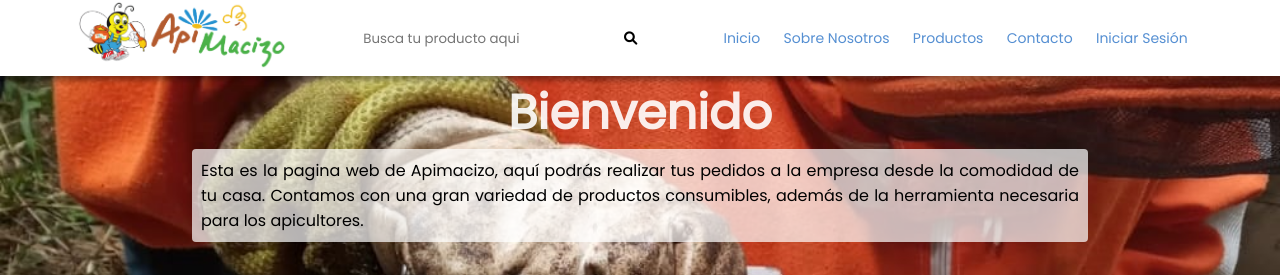
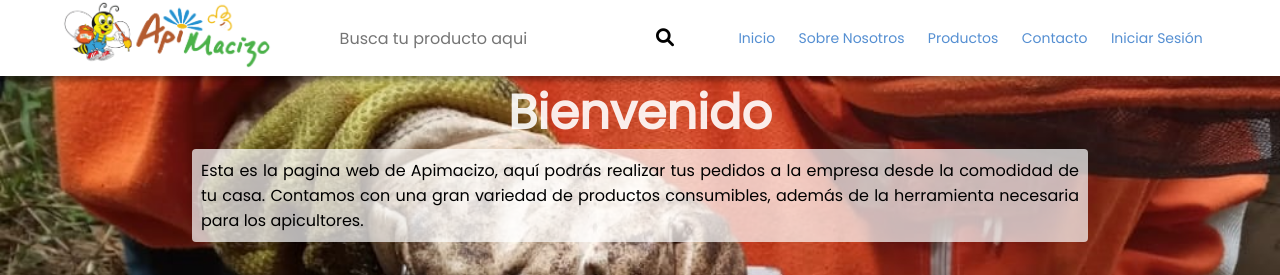
Before and after one commit to jeirf12/Taller4, a PHP site: page / in a window 1280 px wide. Shown: the top 275 px of the page. Run offline with PHP 8.4, Linux system fonts and the light colour scheme.

Commit message:
update css bar search

```diff
--- a/Vista/componentes/navegacion/header.php
+++ b/Vista/componentes/navegacion/header.php
@@ -1,9 +1,14 @@
 <header class="header">
   <div class="logo" ><img src="Vista/css/logo.png" alt="logo" height="70"></div>
   <div class="bar-search">
-    <form id="frm-busqueda" action="?c=producto&a=buscarProducto" method="POST">
-        <input type="text" name="word_search" placeholder="Busca tu producto aqui" >
-        <button name="btn-search" type="submit"><i class="fa-solid fa-magnifying-glass" ></i></button>
+    <form id="frm-busqueda" class="frm-busqueda" action="?c=producto&a=buscarProducto" method="POST">
+        <div class="grupo-busqueda">
+          <input class="input-search" type="text" name="word_search" placeholder="Busca tu producto aqui" >
+          <span class="barra-busqueda"></span>
+        </div>
+        <div>
+          <button name="btn-search" type="submit"><i class="fa-solid fa-magnifying-glass" ></i></button>
+        </div>
     </form>
   </div>
   <div class="header-left">
--- a/Vista/css/style.css
+++ b/Vista/css/style.css
@@ -88,6 +88,8 @@ a {
 
 .bar-search > .frm-busqueda {
   width: 100%;
+  display: flex;
+  flex-direction: row;
 }
 
 .bar-search button,
@@ -99,11 +101,40 @@ a {
   border: none;
   background-color: white;
   cursor: pointer;
+  font-size: 18px;
 }
 
 .bar-search input {
   border: none;
   outline: none;
+  padding: 0.5% 2%;
+  font-size: 16px;
+}
+
+.grupo-busqueda {
+  display: flex;
+  flex-direction: column;
+  margin-right: 2%;
+}
+
+.input-search:focus~.barra-busqueda::before{
+    width: 100%;
+}
+
+.barra-busqueda{
+    position: relative;
+    display: block;
+    width: 100%;
+}
+.barra-busqueda::before{
+    content: '';
+    height: 2px;
+    width: 0%;
+    bottom: 0;
+    position: absolute;
+    background: linear-gradient(to right, #eef120, #19d652);
+    transition: 0.3s ease all;
+    left: 0%;
 }
 
 .header .logo,
@@ -436,8 +467,7 @@ a {
     margin-bottom: 2%;
   }
 }
-
-@media screen and (max-width: 970px) {
+@media screen and (max-width: 1070px) {
   .navigation ul {
     display: none;
   }
@@ -474,7 +504,7 @@ a {
     height: 350px;
   }
 }
-@media screen and (max-width: 512px) {
+@media screen and (max-width: 610px) {
   .bar-search {
     display: none;
   }
--- a/Vista/js/Menu.js
+++ b/Vista/js/Menu.js
@@ -36,7 +36,7 @@ const openModal = () => {
 };
 
 const resizeMode = () => {
-  if (window.matchMedia("(max-width: 970px)").matches) {
+  if (window.matchMedia("(max-width: 1070px)").matches) {
     navigation[0].style.width = "0px";
   } else {
     navigation[0].style.width = "490px";
```
